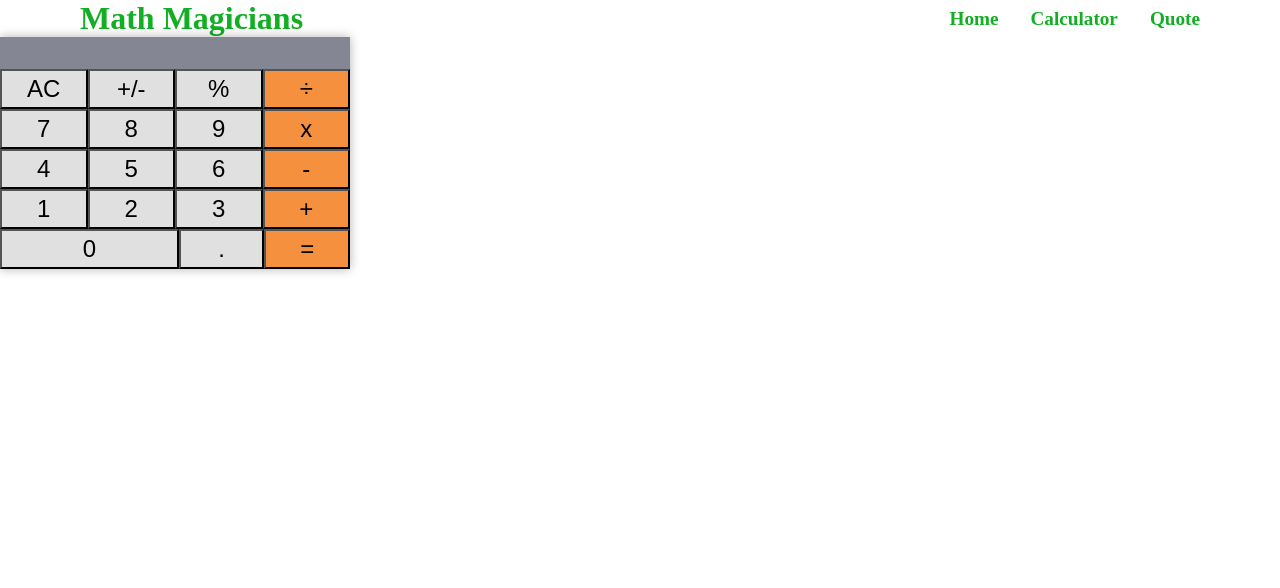
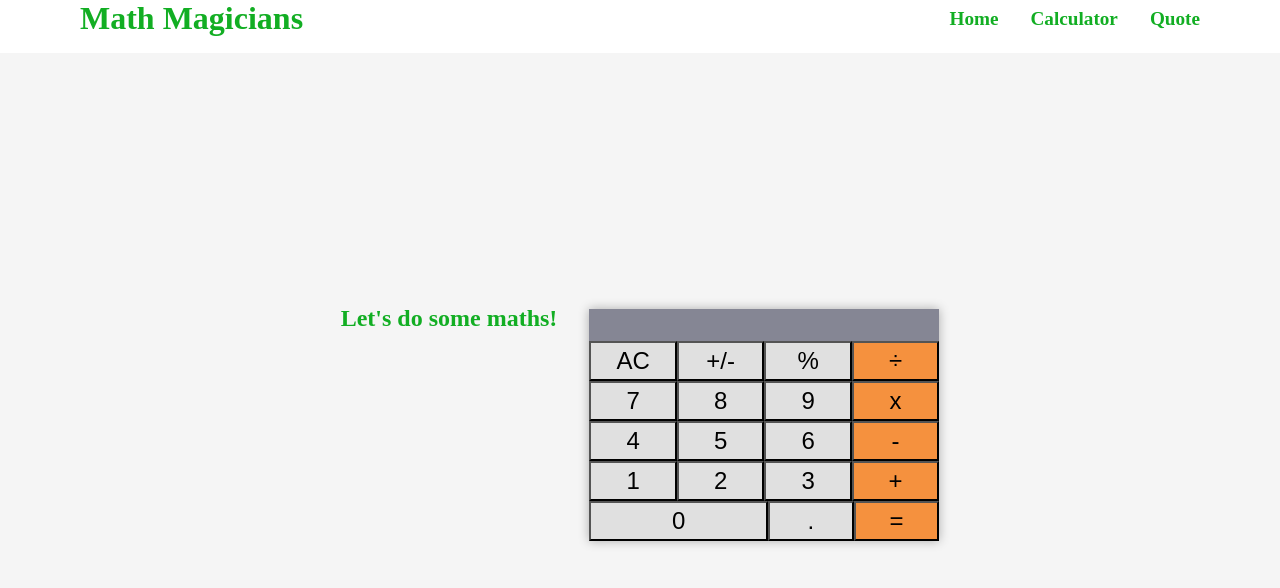
Before and after one commit to nejidevelops/Math-Magician, a React (Create React App) app: page /calculator in a window 1280 px wide. Shown: the top 588 px of the page. Built offline with nearby package versions, Linux system fonts and the light colour scheme.

Commit message:
Add stylings to calculator using styled component

```diff
--- a/src/components/Calculator.jsx
+++ b/src/components/Calculator.jsx
@@ -1,5 +1,5 @@
-/* eslint-disable no-unused-vars */
 import React, { useState } from 'react';
+import { styled } from 'styled-components';
 import CalculatorButton from './Button';
 import calculate from '../logic/calculate';
 import './Calculator.css';
@@ -20,6 +20,10 @@ function Calculator() {
   };
 
   return (
+    <CalculatorComponent>
+      <CalculatorText>
+        <h3>Let&apos;s do some maths!</h3>
+      </CalculatorText>
       <div className="calculator">
         <div className="display">
           { calc.total }
@@ -56,7 +60,30 @@ function Calculator() {
           <CalculatorButton onClick={() => handleButtonClick('=')} label="=" />
         </div>
       </div>
+    </CalculatorComponent>
   );
 }
 
+const CalculatorComponent = styled.div`
+  display: flex;
+  min-height: 93vh;
+  justify-content: center;
+  align-items: center;
+  margin-top: 1rem;
+  background-color: #f5f5f5;
+  gap: 2rem;
+`;
+
+const CalculatorText = styled.div`
+  display: flex;
+  flex-direction: column;
+  align-items: start;
+  height: 30vh;
+  h3 {
+    font-size: 1.5rem;
+    font-weight: 600;
+    color: #12ae23;
+  }
+`;
+
 export default Calculator;
```
Lines whose indentation alone changed are shown as unchanged.
